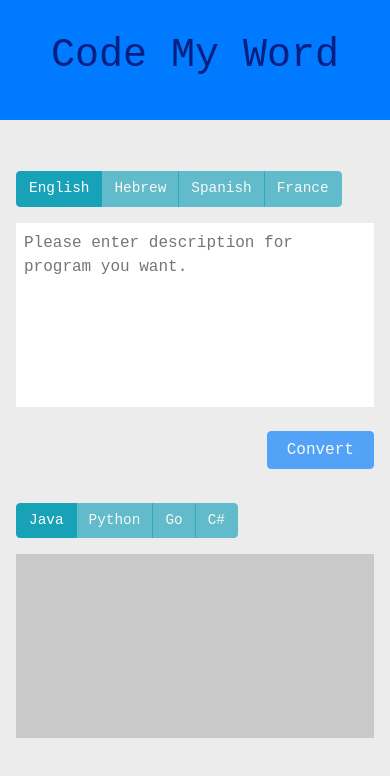
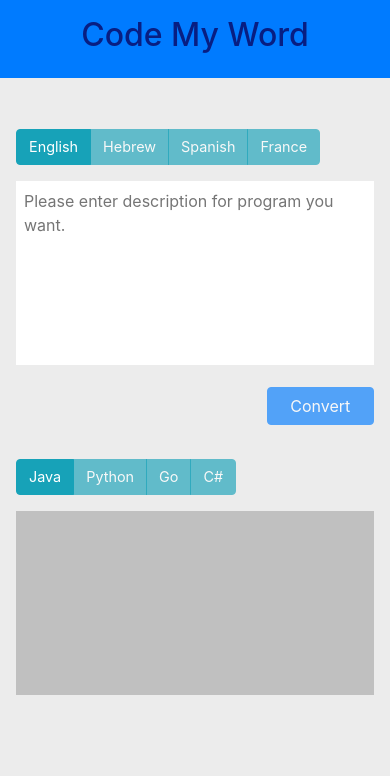
Before and after one commit to yifatBi/translatore, an Angular app: page / in a window 390 px wide. Shown: the top 776 px of the page. Built offline with nearby package versions, Linux system fonts and the light colour scheme.

Commit message:
fix mobile issue transition ro result after done and remove ugly font monoscape

```diff
--- a/src/app/app.component.css
+++ b/src/app/app.component.css
@@ -44,9 +44,7 @@ body {
   padding-bottom: 2rem;
 }
 
-h3 {
-  margin-top: 2rem;
-}
+
 
 .row {
   margin-bottom: 1rem;
@@ -72,10 +70,10 @@ hr {
   margin: 1em 0;
 }
 .translate-boxes:disabled {
-  background: #7777774d;
+  background: #77777761;
 }
 .navbar-expand{
-  padding: 2rem;
+  padding: 1em;
 }
 
 .btn-group .btn-info{
--- a/src/app/app.component.html
+++ b/src/app/app.component.html
@@ -6,9 +6,9 @@
   <!--<img src="assets/images/translate.jpeg" height="164" width="307" style="border-radius: 0.5em;box-shadow: 8px 8px;"/>-->
 <!--</div>-->
 <nav class="navbar-expand navbar-dark bg-primary text-center">
-  <h1 style="color: #0a0a67d1">
+  <h2 style="color: #0a0a67d1">
     Code My Word
-  </h1>
+  </h2>
   <!--<a class="navbar-brand" href="#">Prauto</a>-->
   <!--<button class="navbar-toggler" type="button" data-toggle="collapse" data-target="#navbarsExample02" aria-controls="navbarsExample02" aria-expanded="false" aria-label="Toggle navigation">-->
     <!--<span class="navbar-toggler-icon"></span>-->
@@ -47,7 +47,7 @@
         <button type="button" class="btn btn-info" disabled>C#</button>
       </div>
     </div>
-    <textarea class="translate-boxes" rows="7"  disabled [(ngModel)]="translateResult">
+    <textarea class="translate-boxes" rows="7"  disabled [(ngModel)]="translateResult" id="translation">
                     </textarea>
   </div>
 </div>
--- a/src/app/app.component.ts
+++ b/src/app/app.component.ts
@@ -1,6 +1,5 @@
-import {Component, OnInit} from '@angular/core';
+import {Component} from '@angular/core';
 import {HttpClient} from '@angular/common/http';
-import {logging} from 'selenium-webdriver';
 
 
 @Component({
@@ -20,8 +19,9 @@ export class AppComponent {
     console.log(text);
     this.http.get('https://conduit.productionready.io/api/profiles/eric').subscribe( data => {
       this.loader = false;
-      // alert(JSON.stringify(data));
       this.translateResult = JSON.stringify(data);
+      // scrolling to the result if small device
+      document.getElementById('translation').scrollIntoView({ behavior: 'smooth' })
     });
 
 
--- a/src/index.html
+++ b/src/index.html
@@ -11,7 +11,7 @@
   <title>CodeMyWord</title>
   <base href="/">
 </head>
-<body style="font-family: monospace;">
+<body>
   <app-root></app-root>
 </body>
 </html>
```
